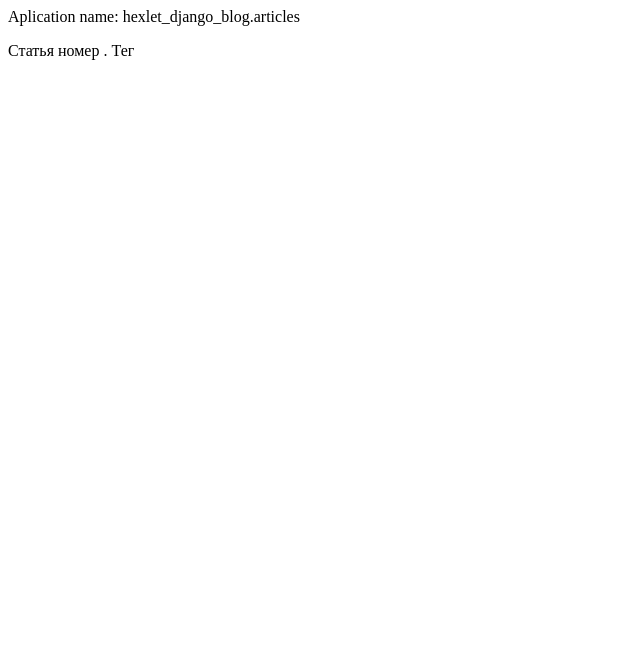
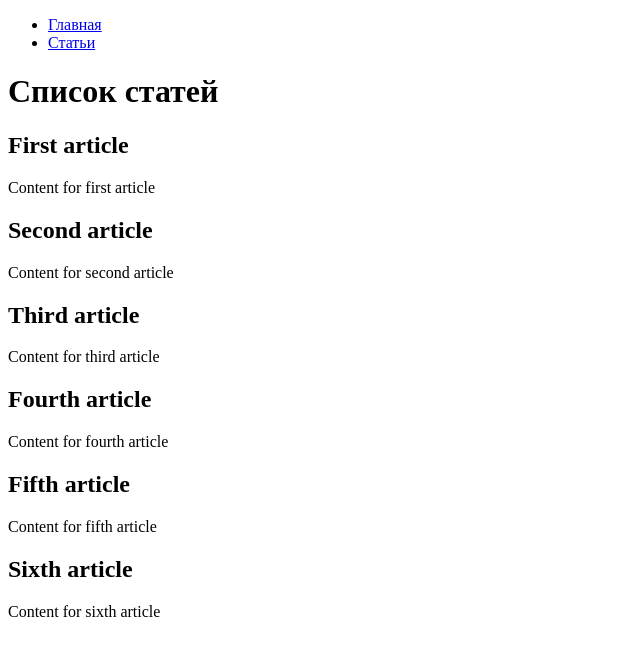
Before and after one commit to CfyRJ/hexlet-django-blog, a Django app: page /articles/ in a window 1280 px wide. Shown: the top 656 px of the page, without its empty margins (0-640 px from the left). Run offline with Django 4.2, Linux system fonts and the light colour scheme; data comes from the database, SQL or seed files in the repository.

Commit message:
Studying the index (CRUD)

```diff
--- a/hexlet_django_blog/articles/urls.py
+++ b/hexlet_django_blog/articles/urls.py
@@ -1,10 +1,10 @@
 from django.urls import path
 
-from hexlet_django_blog.articles import views
+from hexlet_django_blog.articles.views import IndexView
 
 
 urlpatterns = [
     # path('', views.index), view-function
-    path('', views.IndexView.as_view(), name='article'), # view-class
-    path('<str:tags>/<int:article_id>/', views.IndexView.as_view(), name='articles_tag_id')
+    path('', IndexView.as_view(), name='article_index'), # view-class
+    path('<str:tags>/<int:article_id>/', IndexView.as_view(), name='articles_tag_id')
 ]
--- a/hexlet_django_blog/articles/views.py
+++ b/hexlet_django_blog/articles/views.py
@@ -1,6 +1,8 @@
 from django.shortcuts import render
 from django.http import HttpResponse
 from django.views import View
+
+from hexlet_django_blog.articles.models import Article
 
 
 # Create your views here.
@@ -19,14 +21,13 @@ from django.views import View
 # View-class
 class IndexView(View):
 
-    def get(self, request, tags='', article_id='', *args, **kwargs):
-            name = __package__
+    def get(self, request, *args, **kwargs):
+        articles = Article.objects.all()[:15]
 
-            return render(
-                request,
-                'articles/index.html',
-                context={
-                    'name': name,
-                    'tags': tags,
-                    'article_id': article_id,
-                })
+        return render(
+            request,
+            'articles/index.html',
+            context={
+                'articles': articles
+            }
+        )
--- a/hexlet_django_blog/templates/articles/index.html
+++ b/hexlet_django_blog/templates/articles/index.html
@@ -1,2 +1,9 @@
-<p>Aplication name: {{ name }}</p>
-<p>Статья номер {{ article_id }}. Тег {{ tags }}</p>
+{% extends "base.html" %}
+
+{% block content %}
+    <h1>Список статей</h1>
+    {% for article in articles %}
+        <h2>{{ article.name }}</h2>
+        <div>{{ article.body|slice:":200" }}</div>
+    {% endfor %}
+{% endblock %}
```
